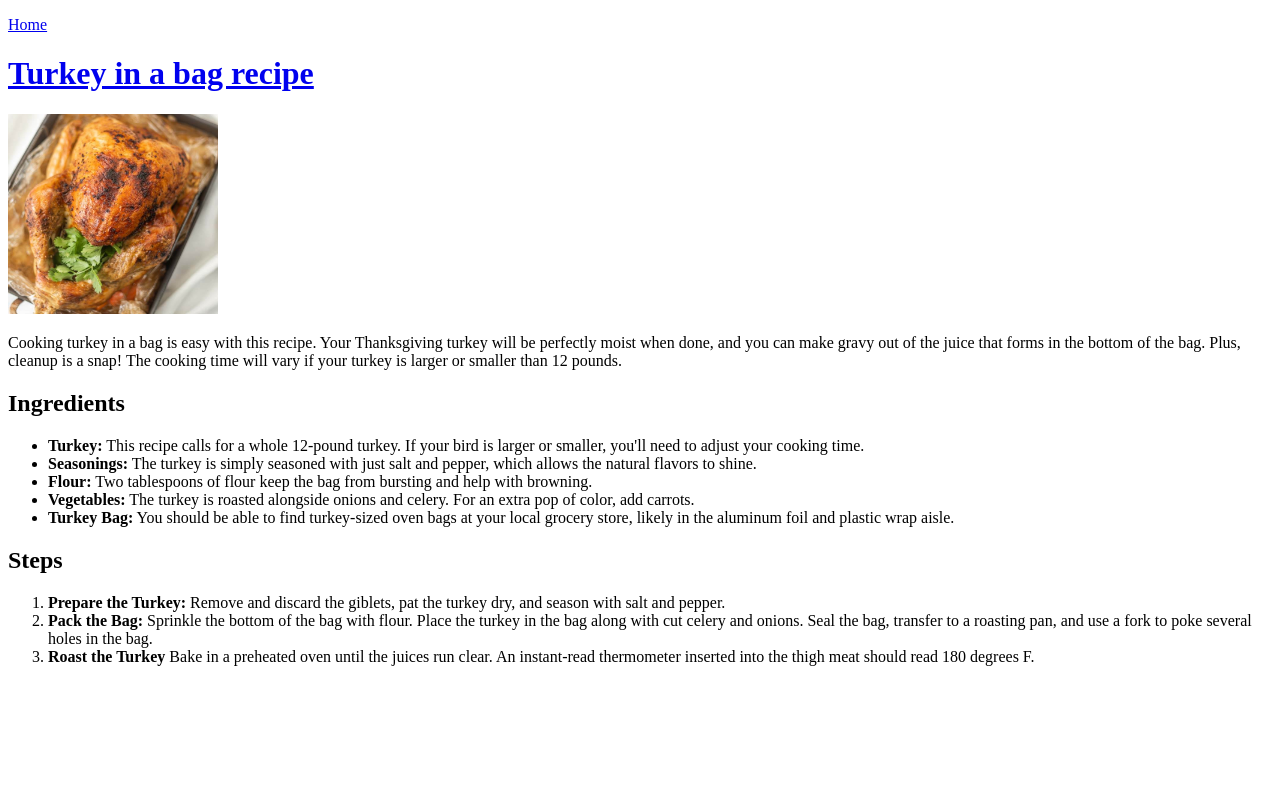
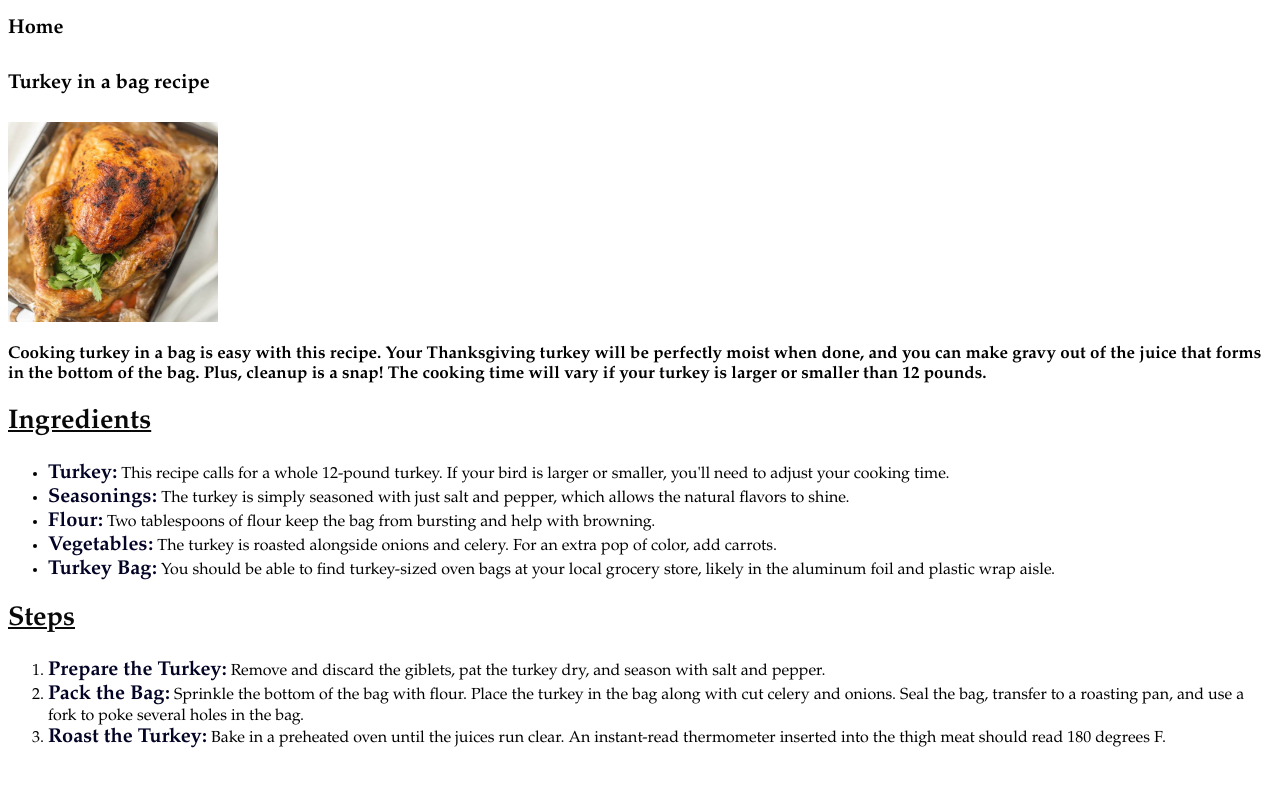
Before and after one commit to Robertinio23/odin-recipes, a plain HTML site: page recipes/turkeyinabag.html in a window 1280 px wide. Drawn offline with Linux system fonts and the light colour scheme.

Commit message:
Minimum CSS
Added some simple starter CSS to all the pages. Nothing huge.

```diff
--- a/recipes/turkeyinabag.html
+++ b/recipes/turkeyinabag.html
@@ -4,26 +4,27 @@
     <meta charset="UTF-8">
     <meta name="viewport" content="width=device-width, initial-scale=1.0">
     <title>Turkey in a bag</title>
+    <link rel="stylesheet" href="../styles.css">
 </head>
 <body>
-    <p><a href="../index.html">Home</a></p>
-    <p><h1><a href="https://www.allrecipes.com/recipe/23157/turkey-in-a-bag/" >Turkey in a bag recipe</a></h1></p>
+    <p><a class="home" href="../index.html">Home</a></p>
+    <p><h1><a class="home" href="https://www.allrecipes.com/recipe/23157/turkey-in-a-bag/" >Turkey in a bag recipe</a></h1></p>
 <img src="../images/turkey.jpg" alt="Turkey in a bag" width="210px" height="200px">
 
 <p>Cooking turkey in a bag is easy with this recipe. Your Thanksgiving turkey will be perfectly moist when done, and you can make gravy out of the juice that forms in the bottom of the bag. Plus, cleanup is a snap! The cooking time will vary if your turkey is larger or smaller than 12 pounds.</p>
-<h2>Ingredients</h2>
+<h2 class="titles">Ingredients</h2>
 <ul>
-    <li><Strong>Turkey:</Strong> This recipe calls for a whole 12-pound turkey. If your bird is larger or smaller, you'll need to adjust your cooking time.</li>
-    <li><Strong>Seasonings:</Strong> The turkey is simply seasoned with just salt and pepper, which allows the natural flavors to shine.</li>
-    <li><Strong>Flour:</Strong> Two tablespoons of flour keep the bag from bursting and help with browning.</li>
-    <li><Strong>Vegetables:</Strong> The turkey is roasted alongside onions and celery. For an extra pop of color, add carrots.</li>
-    <li><Strong>Turkey Bag:</Strong> You should be able to find turkey-sized oven bags at your local grocery store, likely in the aluminum foil and plastic wrap aisle.</li>
+    <li><Strong class="sub">Turkey:</Strong> This recipe calls for a whole 12-pound turkey. If your bird is larger or smaller, you'll need to adjust your cooking time.</li>
+    <li><Strong class="sub">Seasonings:</Strong> The turkey is simply seasoned with just salt and pepper, which allows the natural flavors to shine.</li>
+    <li><Strong class="sub">Flour:</Strong> Two tablespoons of flour keep the bag from bursting and help with browning.</li>
+    <li><Strong class="sub">Vegetables:</Strong> The turkey is roasted alongside onions and celery. For an extra pop of color, add carrots.</li>
+    <li><Strong class="sub">Turkey Bag:</Strong> You should be able to find turkey-sized oven bags at your local grocery store, likely in the aluminum foil and plastic wrap aisle.</li>
 </ul>
-<h2>Steps</h2>
+<h2 class="titles">Steps</h2>
 <ol>
-<li><strong>Prepare the Turkey:</strong> Remove and discard the giblets, pat the turkey dry, and season with salt and pepper.</li>
-<li><strong>Pack the Bag:</strong> Sprinkle the bottom of the bag with flour. Place the turkey in the bag along with cut celery and onions. Seal the bag, transfer to a roasting pan, and use a fork to poke several holes in the bag.</li>
-<li><strong>Roast the Turkey</strong> Bake in a preheated oven until the juices run clear. An instant-read thermometer inserted into the thigh meat should read 180 degrees F.</li>
+<li><strong class="sub">Prepare the Turkey:</strong> Remove and discard the giblets, pat the turkey dry, and season with salt and pepper.</li>
+<li><strong class="sub">Pack the Bag:</strong> Sprinkle the bottom of the bag with flour. Place the turkey in the bag along with cut celery and onions. Seal the bag, transfer to a roasting pan, and use a fork to poke several holes in the bag.</li>
+<li><strong class="sub">Roast the Turkey:</strong> Bake in a preheated oven until the juices run clear. An instant-read thermometer inserted into the thigh meat should read 180 degrees F.</li>
 
 </ol>
 </body>
--- /dev/null
+++ b/styles.css
@@ -0,0 +1,49 @@
+* {
+    font-family: Garamond, serif;
+}
+
+#title {
+    background-color: black;
+    color: white;
+    font-size: 30px;
+    font-weight: bold;
+}
+
+.recipes {
+    color: black;
+    font-size: 17px;
+    text-decoration: none;
+
+}
+
+.recipes:hover {
+    text-decoration: underline;
+    color: blue;
+}
+
+.home {
+    text-decoration: none;
+    font-size: 20px;
+    color: black;
+}
+
+.home:hover {
+    text-decoration: underline;
+    color: blue;
+}
+
+.sub {
+    color: rgb(3, 3, 37);
+    font-size: 20px;
+}
+
+.titles {
+    color: rgb(10, 9, 9);
+    font-size: 27px;
+    text-decoration: underline;
+}
+
+p {
+    font-size: 17px;
+    font-weight: 600;
+}
```
Also changed, not shown: index.html (+5 -4 lines), recipes/greengoddesssalad.html (+7 -6 lines), recipes/pancakes.html (+5 -4 lines).
